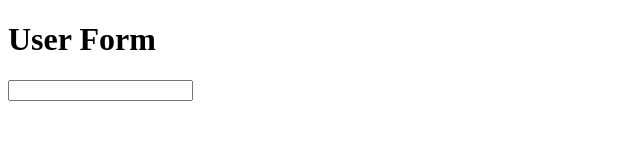
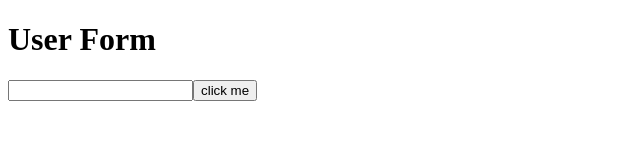
Before and after one commit to r-nmt000/webframework, a website with bundled scripts: page index.html in a window 1280 px wide. Shown: the whole page, without its empty margins (0-640 px from the left). Built offline with nearby package versions, Linux system fonts and the light colour scheme.

Commit message:
add: eventhander

```diff
--- a/src/views/UserForm.ts
+++ b/src/views/UserForm.ts
@@ -5,11 +5,33 @@ export class UserForm {
         this.parent = parent;
     }
 
+    eventsMap(): {[key:string]: () => void } {
+        return {
+            'click:button': this.onButtonClick
+        }
+    }
+
+    onButtonClick(): void {
+        console.log('click!');
+    }
+
+    bindEvents(fragment: DocumentFragment): void {
+        const eventsMap = this.eventsMap();
+
+        for (let eventKey in eventsMap) {
+            const [eventName, selector] = eventKey.split(':');
+            fragment.querySelectorAll(selector).forEach(element => {
+                element.addEventListener(eventName, eventsMap[eventKey]);
+            })
+        }
+
+    }
+
     template(): string {
         return `
           <div>
             <h1>User Form</h1>
-            <input />
+            <input /><button>click me</button>
           </div>
         `;
     }
@@ -18,6 +40,7 @@ export class UserForm {
         const templateElement = document.createElement('template');
         templateElement.innerHTML = this.template();
 
+        this.bindEvents(templateElement.content);
         this.parent.append(templateElement.content);
     }
 }
```
Also changed, not shown: index.html (+2 -1 lines).
